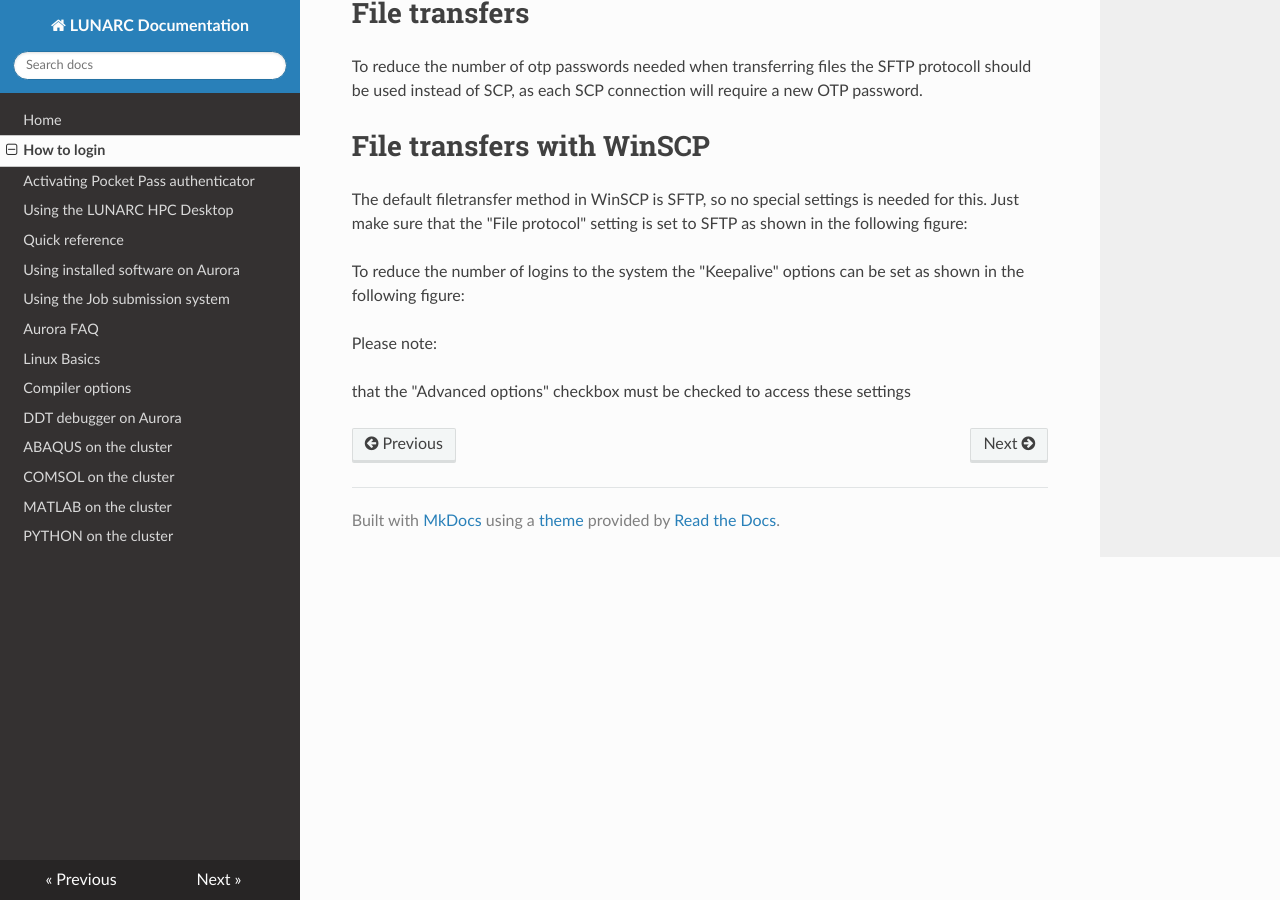
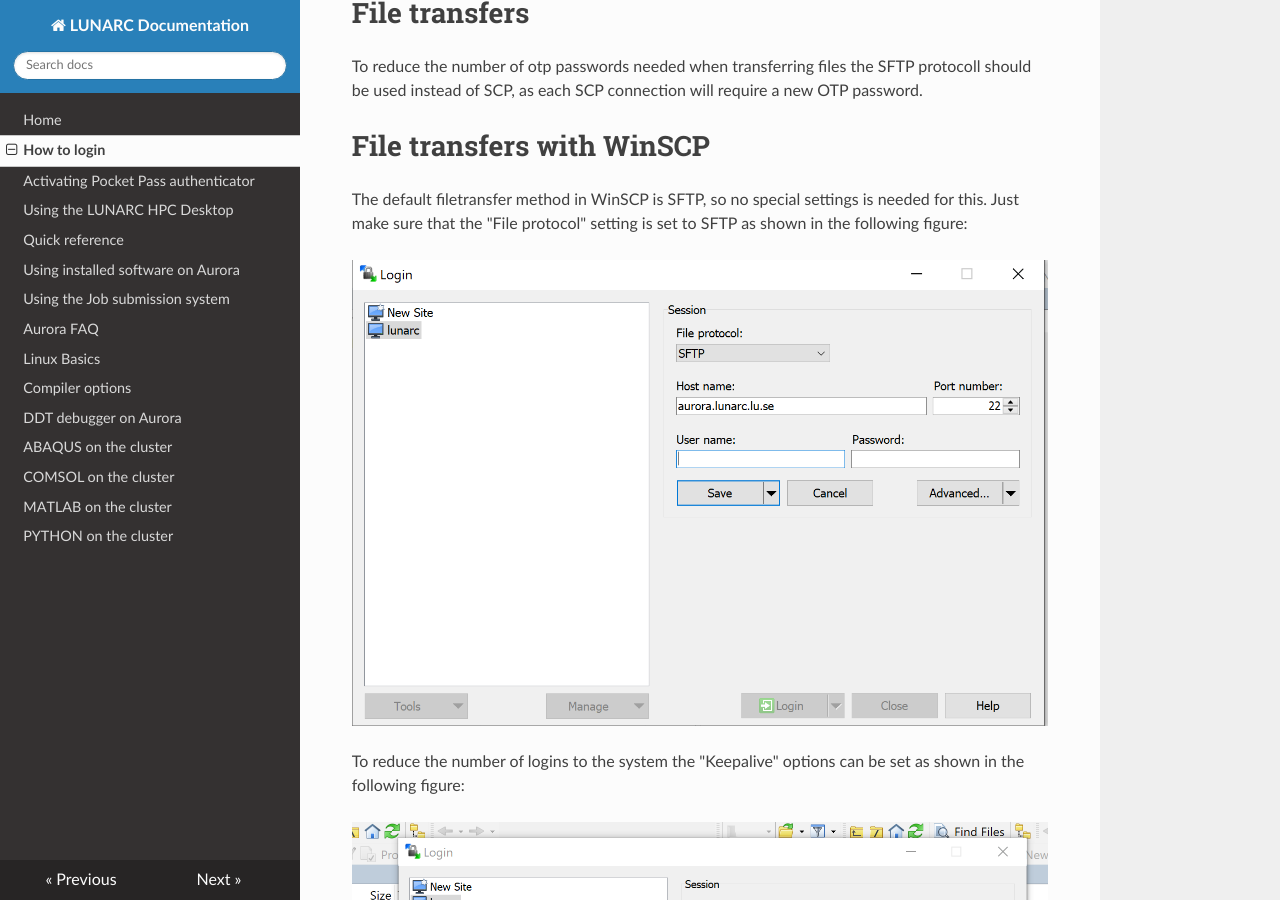
Before and after one commit to lunarc/lunarc_docs, an MkDocs documentation site: the page built from docs/login_howto.md, in a window 1280 px wide and 900 px high, scrolled down 2754 px. Built offline with MkDocs 1.6.1, drawn with Linux system fonts in a browser that asks for light colours; nearby versions of some CDN libraries; old or Windows-style settings are respelled for this version of MkDocs.

Commit message:
WinSCP doc updated

```diff
--- a/docs/login_howto.md
+++ b/docs/login_howto.md
@@ -96,7 +96,11 @@
 
 The default filetransfer method in WinSCP is SFTP, so no special settings is needed for this. Just make sure that the "File protocol" setting is set to SFTP as shown in the following figure:
 
+![sftp](./images/WinSCP-sftp.png)
+
 To reduce the number of logins to the system the "Keepalive" options can be set as shown in the following figure:
+
+![keepalive](./images/WinSCP-keepalive.png)
 
 Please note:
 
```
Also changed, not shown: docs/images/WinSCP-keepalive.png (added), docs/images/WinSCP-sftp.png (added).
